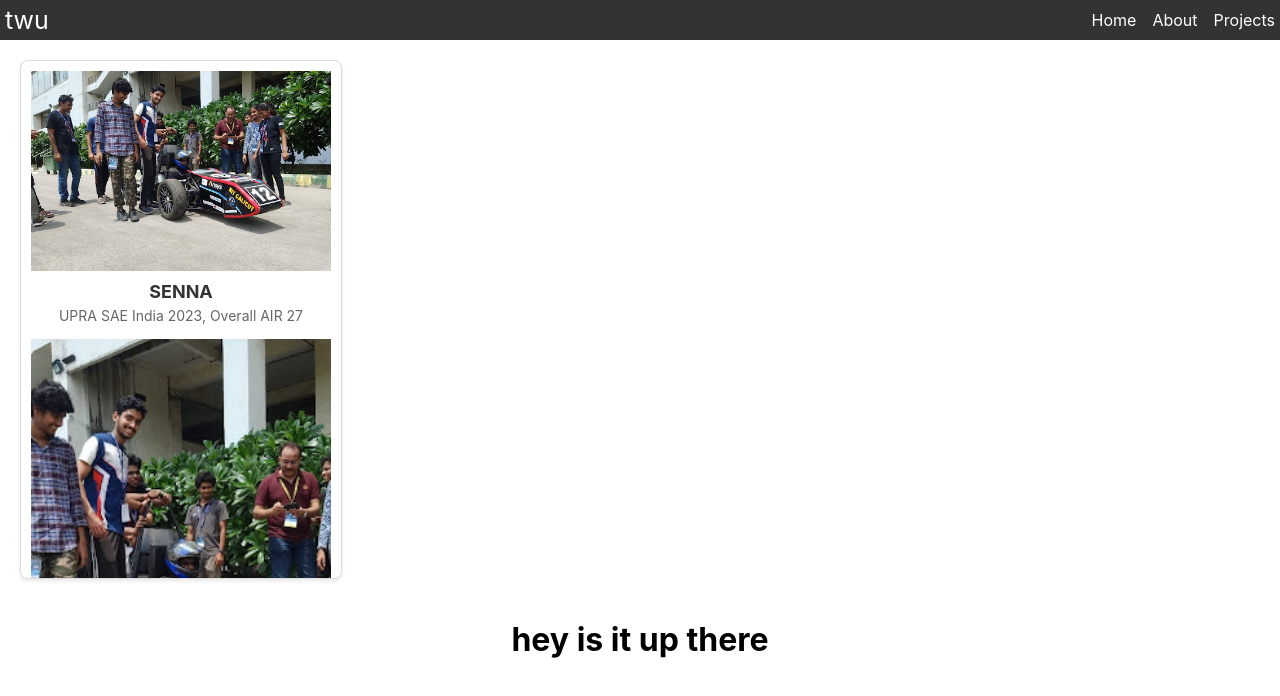
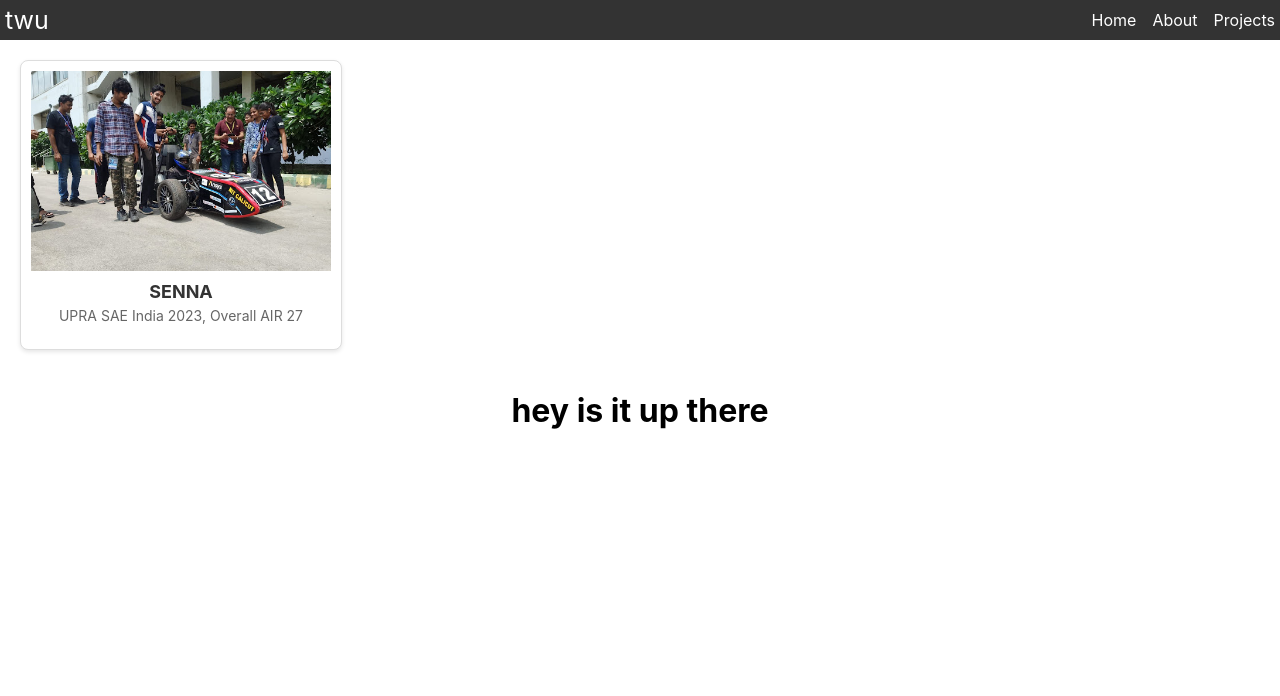
Before and after one commit to sanad4k/try, a React app: page / in a window 1280 px wide. Shown: the top 696 px of the page. Built offline with nearby package versions, Linux system fonts and the light colour scheme.

Commit message:
card not added?

```diff
--- a/src/components/card.js
+++ b/src/components/card.js
@@ -5,15 +5,12 @@ const Card = ({ src }) => {
     return (
         <div className="card">
             <div className="image-container">
-
-
                 <img className="the_image" alt="project_image" src="/photos/senna.jpg"/>
             </div>
             <div className="text_box">
                 <div className="title">SENNA</div>
                 <div className="title">UPRA SAE India 2023, Overall AIR 27 </div>
             </div>
-            <img className="the_image" alt="project_image" src={src}/>
         </div>
 
     )
```
